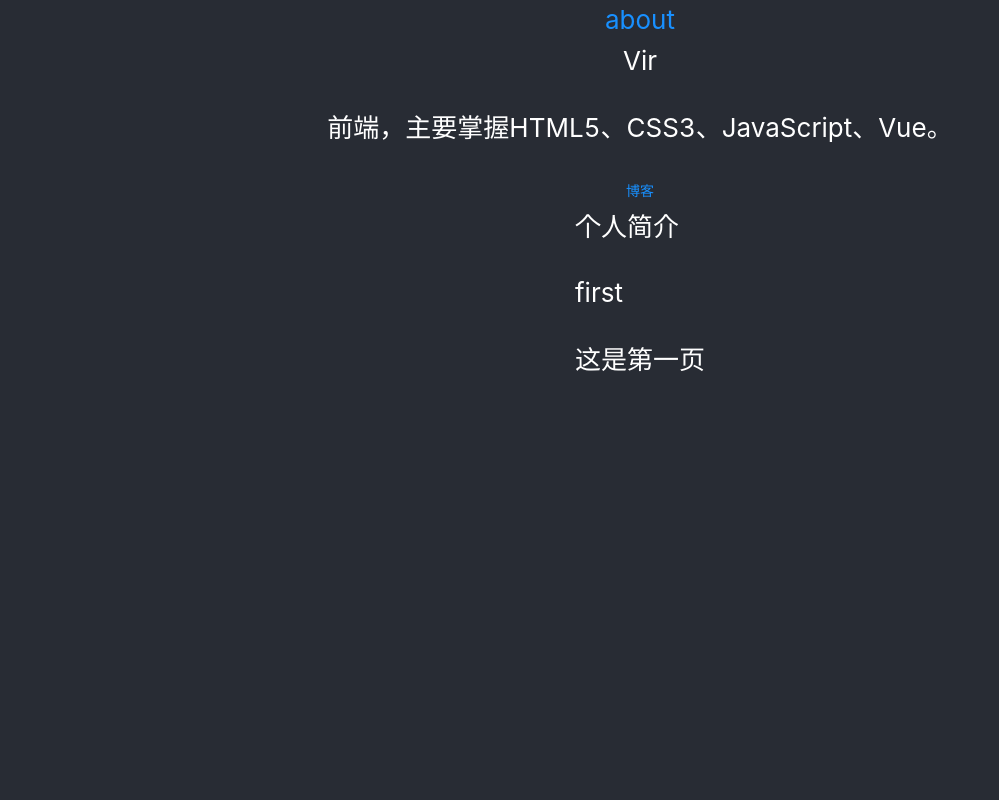
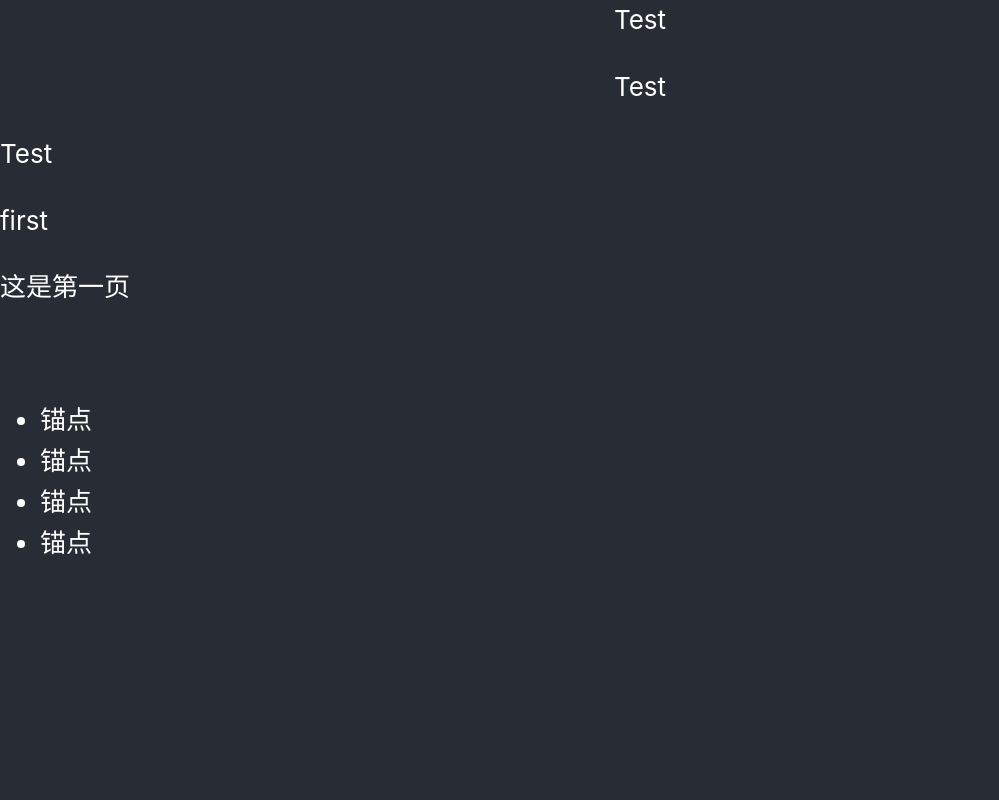
Before and after one commit to virzs/react-typescript-backstage, a React (Create React App) app: page / in a window 1280 px wide. Shown: the top 800 px of the page, without its empty margins (0-999 px from the left). Built offline with nearby package versions, Linux system fonts and the light colour scheme.

Commit message:
样式调整

```diff
--- a/src/components/Full_screen_scroll/List.tsx
+++ b/src/components/Full_screen_scroll/List.tsx
@@ -4,11 +4,24 @@ import "./fss.scss";
 export interface ListProps {
   children: any;
 }
+// 渲染锚点
+const renderAnchorItem = (num: Number) => {
+  let renderAnchorItem: Array<Number> = [];
+  for (let i = 0; i <= num; i++) {
+    renderAnchorItem.push(i);
+  }
+  return renderAnchorItem.map((item) => {
+    return <li key={Number(item)}>锚点</li>;
+  });
+};
 
 const VFSSList = (props: ListProps) => {
+  let anchorNum: Number = props.children.length; //内部item个数
+  console.log(props.children);
   return (
     <div className="VFSSList-Box">
       <ul className="VFSSList">{props.children}</ul>
+      <ul className="VFSSListAnchor">{renderAnchorItem(anchorNum)}</ul>
     </div>
   );
 };
--- a/src/components/Full_screen_scroll/fss.css
+++ b/src/components/Full_screen_scroll/fss.css
@@ -1,5 +1,14 @@
+.VFSSList-Box {
+  width: 100%;
+}
+
 .VFSSList-Box .VFSSList {
   list-style: none;
   margin: 0;
   padding-left: 0;
 }
+
+.VFSSList-Box .VFSSListAnchor {
+  position: fixed;
+  top: 50%;
+}
--- a/src/components/Full_screen_scroll/fss.min.css
+++ b/src/components/Full_screen_scroll/fss.min.css
@@ -1 +1 @@
-.VFSSList-Box .VFSSList{list-style:none;margin:0;padding-left:0}
+.VFSSList-Box{width:100%}.VFSSList-Box .VFSSList{list-style:none;margin:0;padding-left:0}.VFSSList-Box .VFSSListAnchor{position:fixed;top:50%}
--- a/src/components/Full_screen_scroll/fss.scss
+++ b/src/components/Full_screen_scroll/fss.scss
@@ -1,7 +1,12 @@
 .VFSSList-Box {
+  width: 100%;
   .VFSSList {
     list-style: none;
     margin: 0;
     padding-left: 0;
   }
+  .VFSSListAnchor {
+    position: fixed;
+    top: 50%;
+  }
 }
--- a/src/data/main-data.ts
+++ b/src/data/main-data.ts
@@ -1,21 +1,21 @@
 export const authorData = {
-  author: "Vir",
-  introduction: "前端，主要掌握HTML5、CSS3、JavaScript、Vue。",
+  author: "Test",
+  introduction: "Test",
 };
 
 export const pageData = [
   {
-    pageName: "个人简介",
+    pageName: "Test",
     pageValue: "first",
     introduction: "这是第一页",
   },
   {
-    pageName: "职业技能",
+    pageName: "Test",
     pageValue: "second",
     introduction: "这是第二页",
   },
   {
-    pageName: "兴趣爱好",
+    pageName: "Test",
     pageValue: "third",
     introduction: "这是第三页",
   },
--- a/src/page/Index/Index.tsx
+++ b/src/page/Index/Index.tsx
@@ -1,13 +1,15 @@
 import React from "react";
-import { Button } from "antd";
 import { authorData, pageData } from "../../data/main-data";
-import { Link } from "react-router-dom";
 import VFSSList from "../../components/Full_screen_scroll/List";
 import VFSSItem from "../../components/Full_screen_scroll/Item";
 
 let page = pageData.map((item, index) => {
   return (
-    <VFSSItem key={index} height={1000} style={{ height: `${window.innerHeight}px` }}>
+    <VFSSItem
+      key={index}
+      height={1000}
+      style={{ height: `${window.innerHeight}px` }}
+    >
       <p>{item.pageName}</p>
       <p>{item.pageValue}</p>
       <p>{item.introduction}</p>
@@ -18,12 +20,8 @@ console.log(window.innerHeight);
 const Index = () => {
   return (
     <div className="Index">
-      <Link to="/about">about</Link>
       <p>{authorData.author}</p>
       <p>{authorData.introduction}</p>
-      <Button type="link" href="https://blog.virs.xyz">
-        博客
-      </Button>
       <VFSSList>{page}</VFSSList>
     </div>
   );
```
